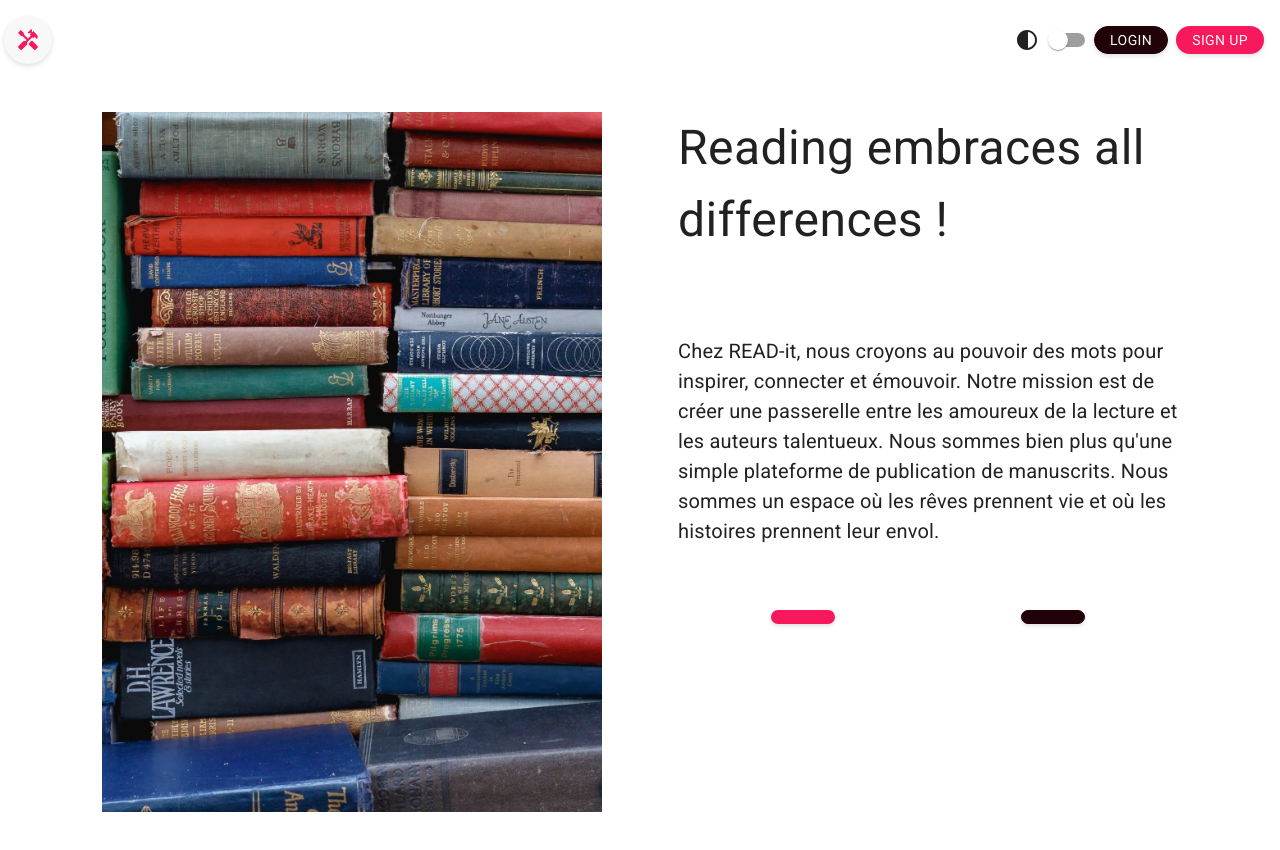
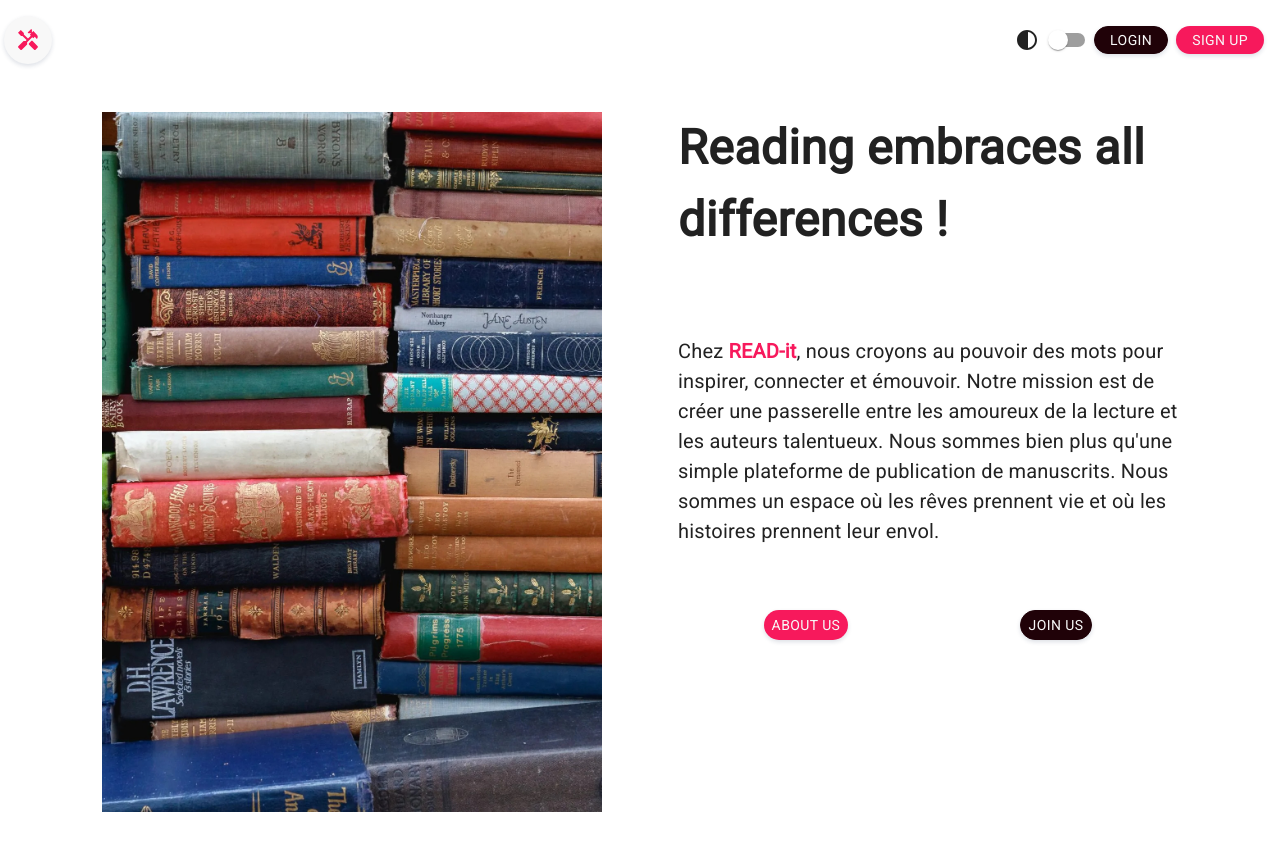
Before and after one commit to DelhiaGbelidji/read-it, a Next.js app: page / in a window 1280 px wide. Shown: the top 850 px of the page. Built offline with nearby package versions, Linux system fonts and the light colour scheme.

Commit message:
Update text and style landing page

```diff
--- a/src/components/buttons/ActionButton.tsx
+++ b/src/components/buttons/ActionButton.tsx
@@ -1,5 +1,4 @@
 import { Button, styled } from "@mui/material";
-
 import { COLORS } from "../../../public/assets/colors";
 
 export const ActionButton = styled(Button)(() => ({
--- a/src/components/landing/Landing.tsx
+++ b/src/components/landing/Landing.tsx
@@ -1,5 +1,6 @@
 import { Button, Container, Grid, Stack, Typography,  } from "@mui/material";
 import Image from "next/image";
+import Link from 'next/link';
 import {ActionButton, ActionButtonOutlined} from '../buttons/ActionButton';
 
 
@@ -32,14 +33,16 @@ const Landing = () => {
           >
             <Typography
             fontSize={48}
+            fontWeight={700}
             >
               Reading embraces all differences !
             </Typography>
             <Typography
             fontSize={20}
+            display="block"
             sx={{ mt: 10 }}
             >
-              Chez READ-it, nous croyons au pouvoir des mots pour inspirer, connecter et émouvoir. Notre mission est de créer une passerelle entre les amoureux de la lecture et les auteurs talentueux. Nous sommes bien plus qu'une simple plateforme de publication de manuscrits. Nous sommes un espace où les rêves prennent vie et où les histoires prennent leur envol.
+              Chez <span style={{fontWeight: 'bold', color: '#F7195C' }}>READ-it</span>, nous croyons au pouvoir des mots pour inspirer, connecter et émouvoir. Notre mission est de créer une passerelle entre les amoureux de la lecture et les auteurs talentueux. Nous sommes bien plus qu'une simple plateforme de publication de manuscrits. Nous sommes un espace où les rêves prennent vie et où les histoires prennent leur envol.
             </Typography>
             <Stack
             display="flex"
@@ -47,8 +50,10 @@ const Landing = () => {
             justifyContent="space-around"
             sx={{ mt: 8 }}
             >
-              <ActionButton />
-              <ActionButtonOutlined />
+              <ActionButton>About us</ActionButton>
+              <Link href="" passHref>
+              <ActionButtonOutlined>Join us</ActionButtonOutlined>
+              </Link>
             </Stack>
           </Grid>
         </Grid>
```
